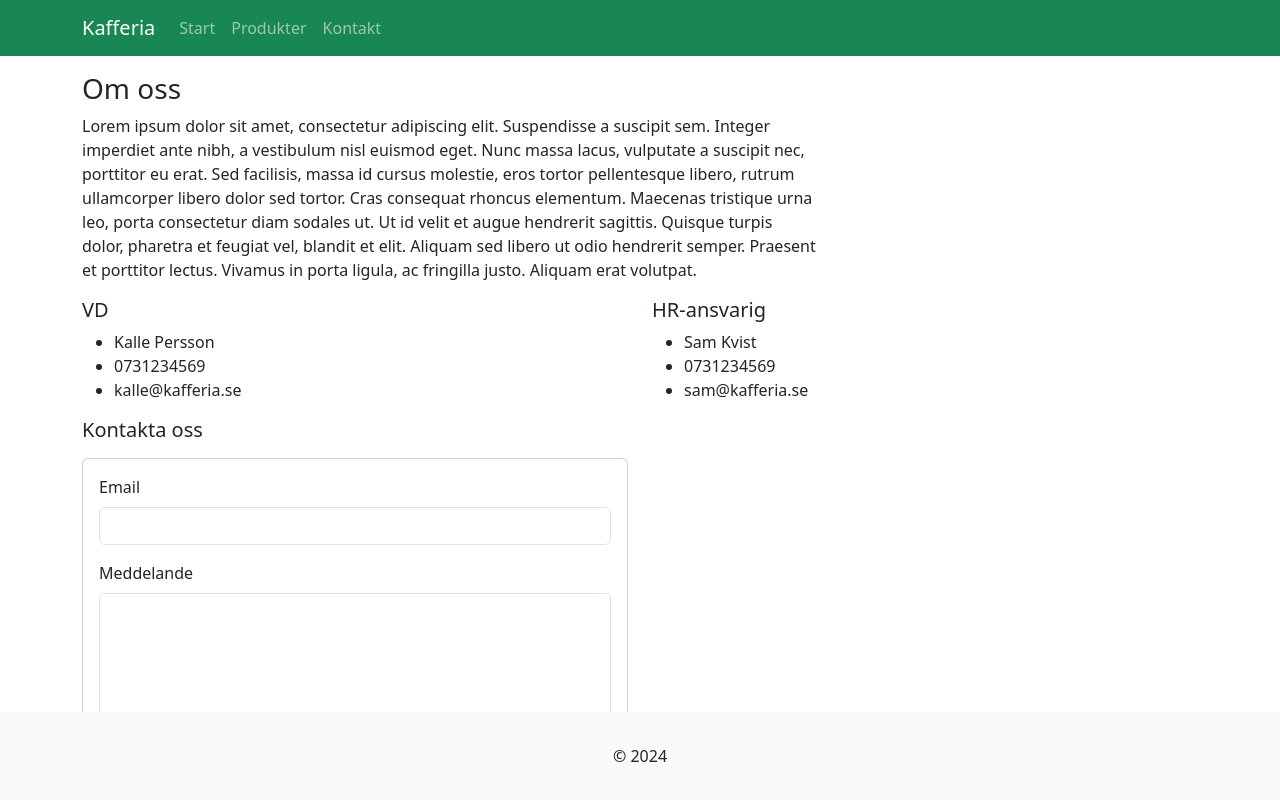
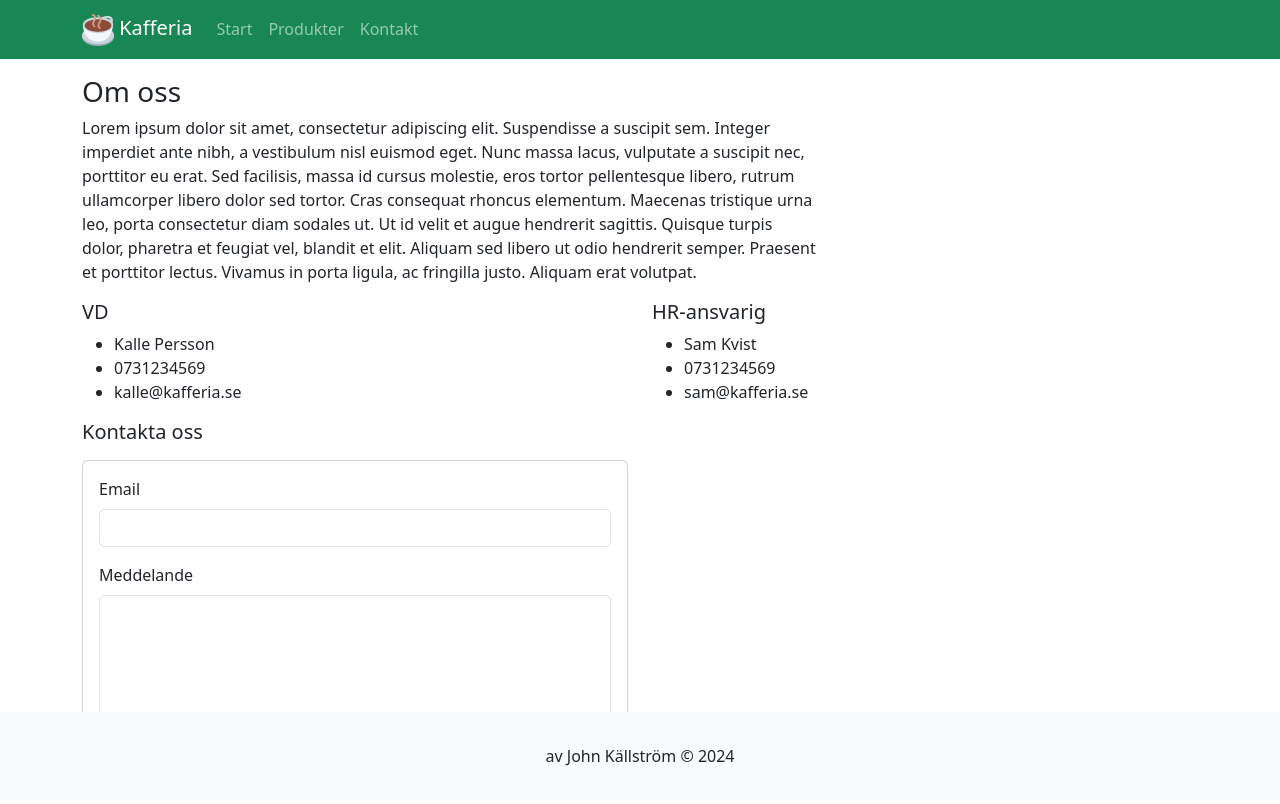
Before and after one commit to johnkallstrom-lexicon-2024/Kafferia, a plain HTML site: page contact.html in a window 1280 px wide. Drawn offline with nearby package versions, Linux system fonts and the light colour scheme.

Commit message:
Navbar logo

```diff
--- a/contact.html
+++ b/contact.html
@@ -31,7 +31,10 @@
   <body>
     <nav class="navbar navbar-expand-lg navbar-dark bg-success">
       <div class="container">
-        <a class="navbar-brand" href="index.html">Kafferia</a>
+        <a class="navbar-brand" href="index.html">
+          <img src="/assets/favicon-32x32.png" alt="Logo" />
+          Kafferia
+        </a>
         <button
           class="navbar-toggler"
           type="button"
@@ -116,7 +119,7 @@
     <footer
       class="bg-body-tertiary text-center text-lg-start py-3 fixed-bottom"
     >
-      <div class="text-center p-3">&copy; 2024</div>
+      <div class="text-center p-3">av John Källström &copy; 2024</div>
     </footer>
   </body>
 </html>
```
